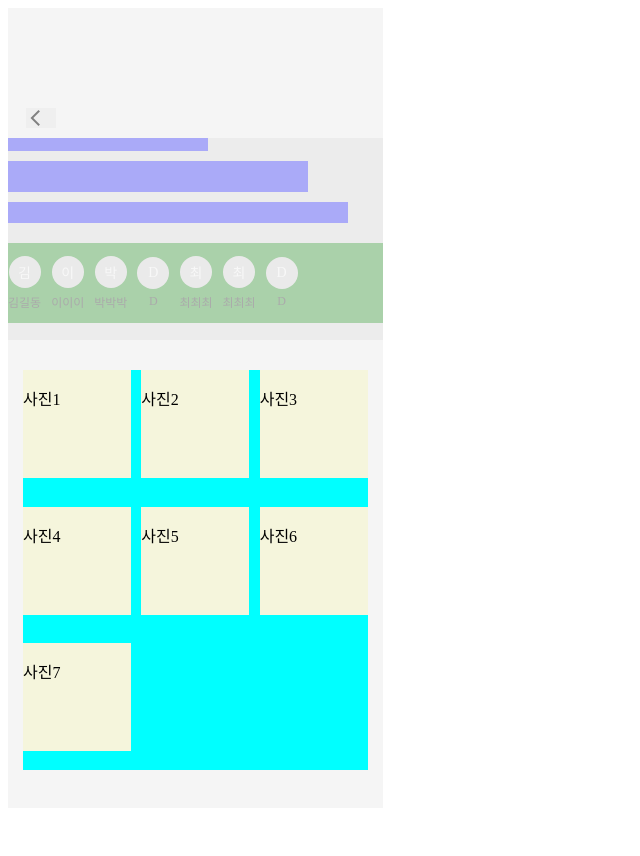
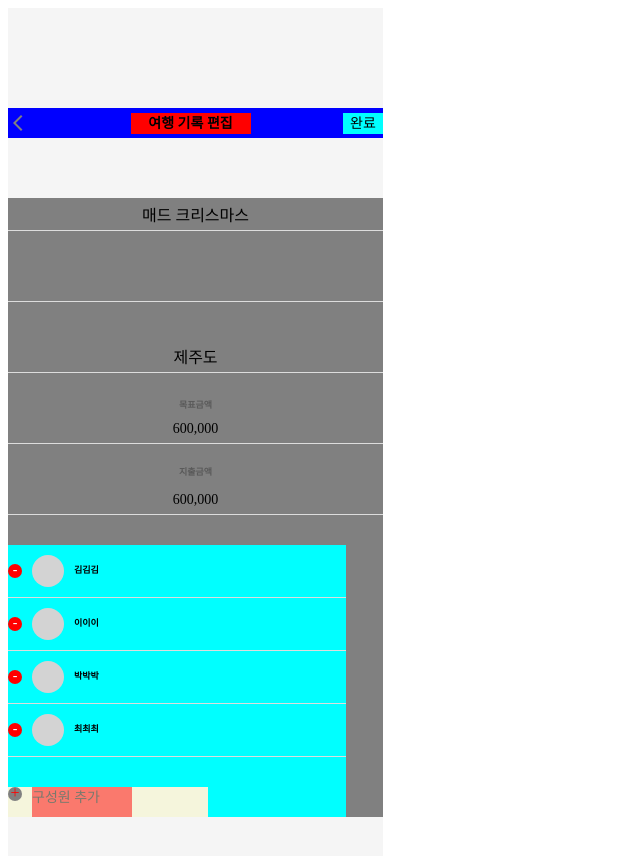
Before and after one commit to LikeLionDemoday/Frontend, a React (Create React App) app: page / in a window 1280 px wide. Shown: the top 856 px of the page, without its empty margins (0-640 px from the left). Before the commit the page ends 816 px from the top, so only its background shows below. Built offline with nearby package versions, Linux system fonts and the light colour scheme.

Commit message:
Feat TravelDetailEdit page

```diff
--- a/src/App.js
+++ b/src/App.js
@@ -1,11 +1,12 @@
 import { DayCost } from "./Components/DayCost";
 import { DummyData } from "./Components/DummyData";
 import { TravelDetail } from "./travelSpecific/TravelDetail";
+import { TravelDetailEdit } from "./travelSpecific/TravelDetailEdit";
 
 function App() {
   return (
     <div>
-      <TravelDetail/>
+      <TravelDetailEdit/>
     </div>
   );
 }
--- a/src/travelSpecific/TravelDetail.jsx
+++ b/src/travelSpecific/TravelDetail.jsx
@@ -131,9 +131,9 @@ const PictureCard=styled.div`
 export function TravelDetail(){
     return(
         <TravelDetailContainor>
-            <button className="material-symbols-outlined">
+            <div className="material-symbols-outlined">
                 arrow_back_ios
-            </button>
+            </div>
 
             <TravelInfoContainor>
                 <div className='date'>
--- /dev/null
+++ b/src/travelSpecific/TravelDetailEdit.jsx
@@ -0,0 +1,354 @@
+import styled from "styled-components";
+import React, { useState } from "react";
+
+const EditContainor=styled.div`
+    width:375px;
+    height:900px;
+    display: flex;
+    flex-direction: column;
+    align-items: center;
+    background-color: whitesmoke;
+`
+
+const TitleAndBtn=styled.div`
+    width:375px;
+    height:30px;
+    display: flex;
+    flex-direction: row;
+    justify-content: space-between;
+    align-items: center;
+    margin-top:100px;
+    background-color: blue;
+
+    .material-symbols-outlined{
+        width:30px;
+        height:21px;
+        display: flex;
+        flex-direction: column;
+        justify-content: center;
+        align-items: center;
+        font-size:20px;
+        color: gray;
+        border: none;
+    }
+
+    .title{
+        width:120px;
+        height:21px;
+        display: flex;
+        justify-content: center;
+        align-items: center;
+        color: #000;
+        font-family: Pretendard;
+        font-size: 14px;
+        font-style: normal;
+        font-weight: 600;
+        line-height: 150%; /* 21px */
+        background-color: red;
+    }
+
+    .complete{
+        width:40px;
+        height:21px;
+        display: flex;
+        justify-content: center;
+        align-items: center;
+        background-color: aqua;
+        color: #000;
+        font-family: Pretendard;
+        font-size: 14px;
+        font-style: normal;
+        font-weight: 400;
+        line-height: 150%; /* 21px */
+    }
+`
+
+const TravelInfoEdit=styled.div`
+    width:375px;
+    //height: 550px;
+    margin-top: 60px;
+    background-color: gray;
+
+    .travelTitle{
+        width:375px;
+        height:32px;
+        display: flex;
+        flex-direction: row;
+        justify-content: center;
+        align-items: center;
+        border-bottom: 1px solid #ddd;
+
+        //background-color: aqua;
+    }
+
+    .travelDate{
+        width:375px;
+        height:32px;
+        margin-top: 38px;
+        border-bottom: 1px solid #ddd;
+    }
+
+    .travelPlace{
+        width:375px;
+        height:32px;
+        margin-top: 38px;
+        display: flex;
+        flex-direction: row;
+        justify-content: center;
+        align-items: center;
+        border-bottom: 1px solid #ddd;
+    }
+
+    .goalExp{
+        width:375px;
+        height:52px;
+        margin-top: 18px;
+        display: flex;
+        flex-direction: column;
+        justify-content: center;
+        align-items: center;
+        border-bottom: 1px solid #ddd;
+        //background-color: aqua;
+
+        .goalExpText{
+            color: #000;
+            font-family: Pretendard;
+            font-size: 9px;
+            font-style: normal;
+            font-weight: 600;
+            //line-height: 150%;
+            opacity: 0.3;
+            margin: 0;
+        }
+
+        .goalExpNum{
+            color: #000;
+            text-align: center;
+            font-family: Pretendard;
+            font-size: 14px;
+            font-style: normal;
+            font-weight: 500;
+            //line-height: 150%;
+            margin: 0;
+            margin-top: 10px;
+        }
+    }
+
+    .realExp{
+        width:375px;
+        height:52px;
+        margin-top: 18px;
+        display: flex;
+        flex-direction: column;
+        justify-content: center;
+        align-items: center;
+        border-bottom: 1px solid #ddd;
+        //background-color: aqua;
+
+        .realExpText{
+            color: #000;
+            font-family: Pretendard;
+            font-size: 9px;
+            font-style: normal;
+            font-weight: 600;
+            line-height: 150%;
+            opacity: 0.3;
+            margin: 0;
+        }
+
+        .realExpNum{
+            color: #000;
+            text-align: center;
+            font-family: Pretendard;
+            font-size: 14px;
+            font-style: normal;
+            font-weight: 500;
+            line-height: 150%;
+            margin: 0;
+            margin-top: 10px;
+        }
+    }
+`
+
+
+
+const MembersSection = styled.div`
+    width: 90%;
+    display: flex;
+    flex-direction: column;
+    //align-items: center;
+    margin-top:30px;
+    background-color: aqua;
+`;
+
+const MemberItem = styled.div`
+    width: 100%;
+    display: flex;
+    align-items: center;
+    padding: 10px 0;
+    border-bottom: 1px solid #ddd;
+    font-size: 14px;
+
+    .remove {
+        color: red;
+        cursor: pointer;
+        margin-right: 10px;
+
+        .minusCircle{
+            width: 14px;
+            height: 14px;
+            flex-shrink: 0;
+            display: flex;
+            justify-content: center;
+            align-items: center;
+            border-radius: 50px;
+            background-color: red;
+
+            p{
+                color: white;
+                margin-top: 11px;
+            }
+        }
+    }
+
+    .avatar {
+        width: 32px;
+        height: 32px;
+        border-radius: 50%;
+        background-color: lightgray;
+        display: flex;
+        justify-content: center;
+        align-items: center;
+        font-size: 14px;
+        color: white;
+    }
+
+    .memberName{
+        color: #000;
+        font-family: Pretendard;
+        font-size: 9px;
+        font-style: normal;
+        font-weight: 600;
+        line-height: 150%;
+        margin-left: 10px;
+    }
+`;
+
+const AddMemberButton = styled.div`
+    width: 200px;
+    height:30px;
+    display: flex;
+    flex-direction: row;
+    //padding: 10px 0;
+    cursor: pointer;
+    margin-top: 30px;
+    background-color: beige;
+
+    .plusCircle{
+            width: 14px;
+            height: 14px;
+            flex-shrink: 0;
+            display: flex;
+            justify-content: center;
+            align-items: center;
+            border-radius: 50px;
+            background-color: grey;
+            margin:0;
+            .plusLogo{
+                color: red;
+                margin-top: 13px;
+            }
+    }
+
+    .plusText{
+        width:100px;
+        height:30px;
+        background-color: red;
+        margin: 0;
+        margin-left: 10px;
+        color: #000;
+        font-family: Pretendard;
+        font-size: 14px;
+        font-style: normal;
+        font-weight: 500;
+        line-height: 150%;
+        opacity:0.5;
+    }
+`;
+
+export function TravelDetailEdit(){
+
+    const [members, setMembers] = useState([
+        "김김김",
+        "이이이",
+        "박박박",
+        "최최최",
+    ]);
+
+    // const handleAddMember = () => {
+    //     setMembers([...members, `새 멤버 ${members.length + 1}`]);
+    // };
+
+    const handleRemoveMember = (index) => {
+        const updatedMembers = members.filter((_, i) => i !== index);
+        setMembers(updatedMembers);
+    };
+
+    return(
+        <EditContainor>
+            <TitleAndBtn>
+                <div className="material-symbols-outlined">
+                    arrow_back_ios
+                </div>
+                <div className='title'>
+                    <p>여행 기록 편집</p>
+                </div>
+                <div className='complete'>
+                    <p>완료</p>
+                </div>
+            </TitleAndBtn>
+
+            <TravelInfoEdit>
+                <div className='travelTitle'>
+                    <p>매드 크리스마스</p>
+                </div>
+                <div className='travelDate'>
+
+                </div>
+                <div className='travelPlace'>
+                    <p>제주도</p>
+                </div>
+                <div className='goalExp'>
+                    <p className='goalExpText'>목표금액</p>
+                    <p className='goalExpNum'>600,000</p>
+                </div>
+                <div className='realExp'>
+                    <p className='realExpText'>지출금액</p>
+                    <p className='realExpNum'>600,000</p>
+                </div>
+
+                <MembersSection>
+                    {members.map((member, index) => (
+                        <MemberItem key={index}>
+                            <span className="remove" onClick={() => handleRemoveMember(index)}>
+                                <div className='minusCircle'>
+                                    <p>-</p>
+                                </div>
+                            </span>
+                            <div className='avatar'>
+
+                            </div>
+                            <span className='memberName'>{member}</span>
+                        </MemberItem>
+                    ))}
+                    <AddMemberButton>
+                        <div className='plusCircle'>
+                            <p className='plusLogo'>+</p>
+                        </div>
+                        <p className='plusText'>구성원 추가</p>
+                    </AddMemberButton>
+                </MembersSection>
+            </TravelInfoEdit>
+        </EditContainor>
+    );
+}
```
